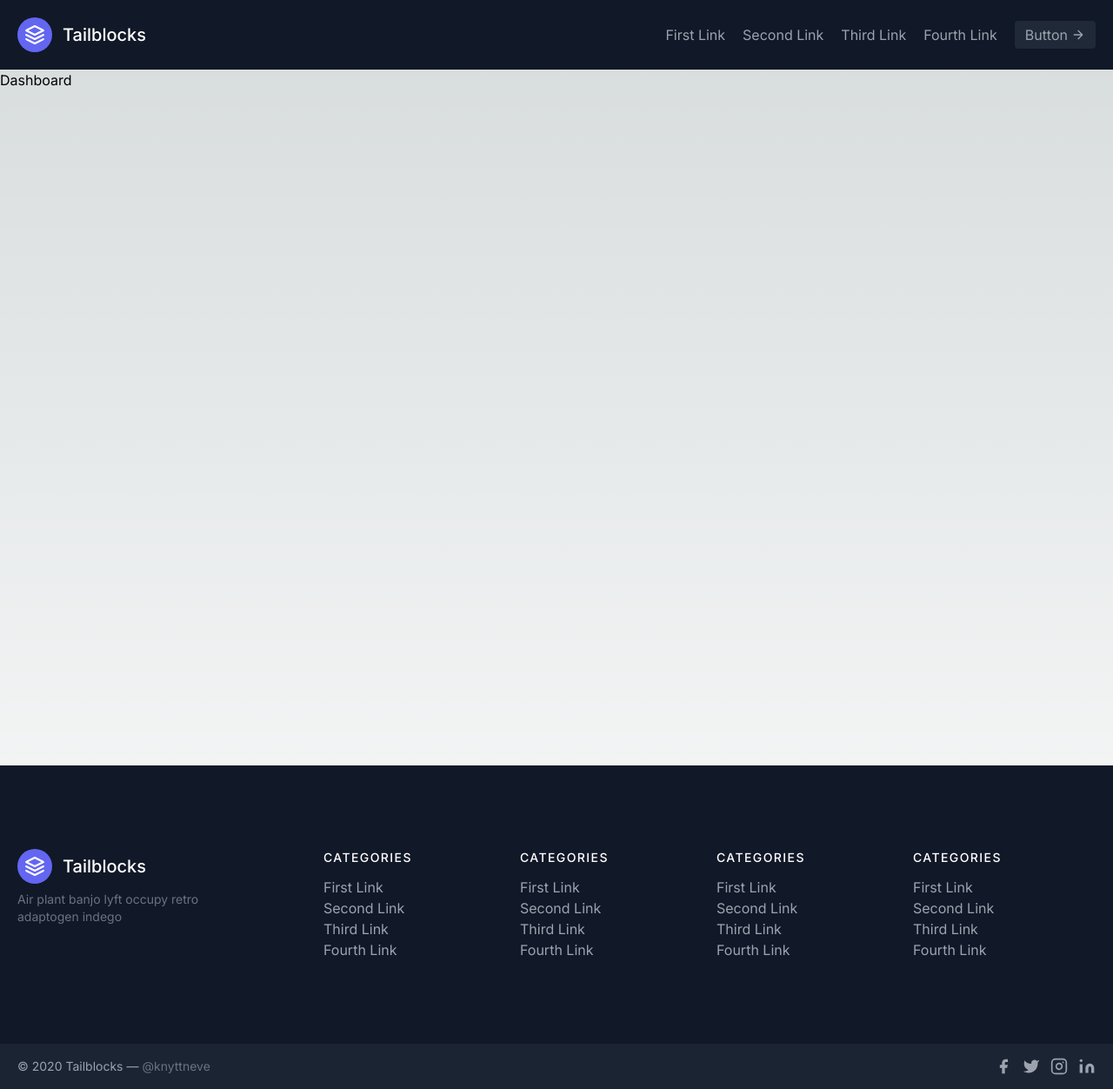
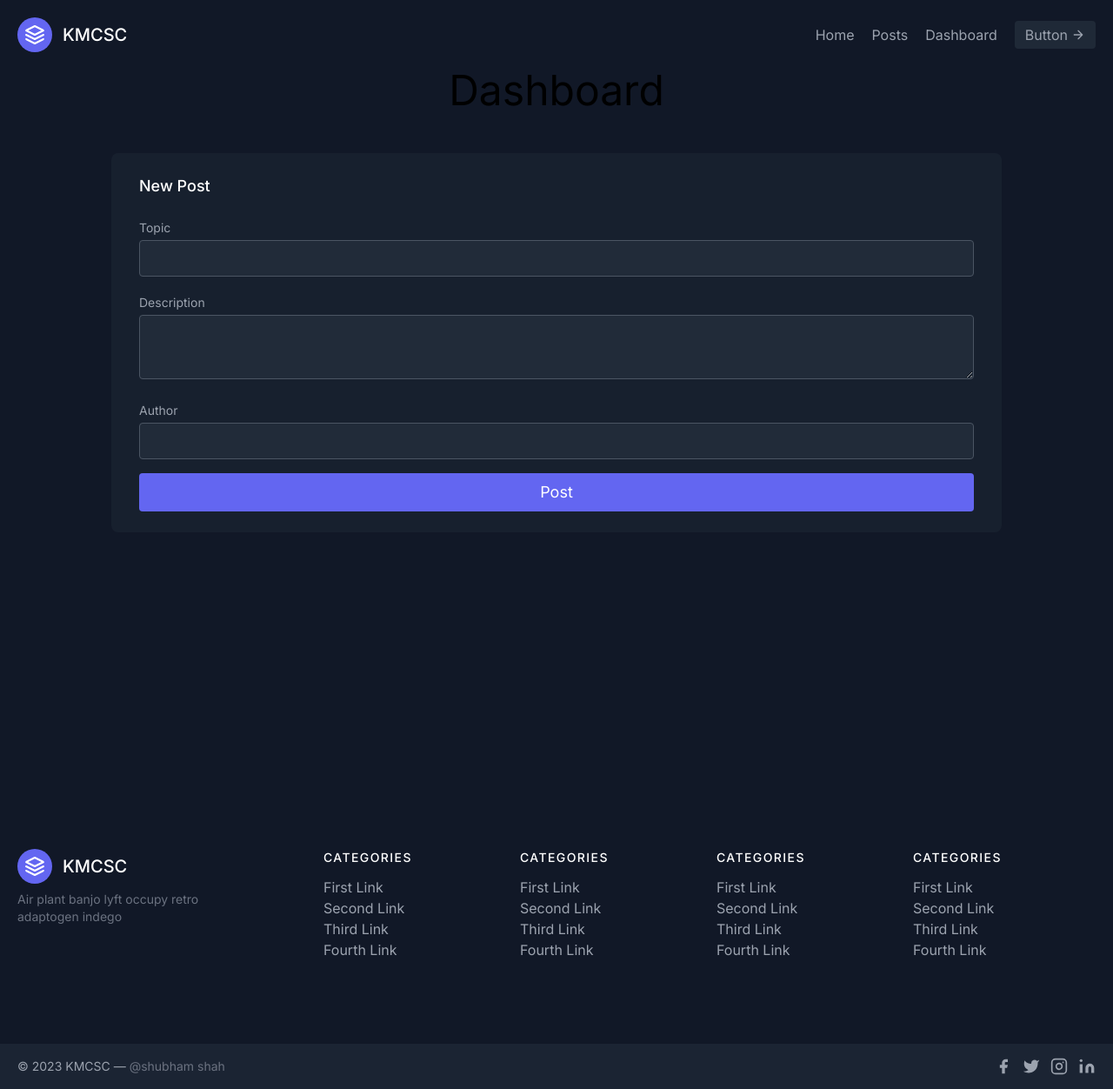
Before and after one commit to bornebyte/kmcsc, a Next.js app: page /dashboard in a window 1280 px wide. Shown: the whole page at 87% size. Built offline with nearby package versions, Linux system fonts and the light colour scheme.

Commit message:
unable to get all data from vercel kv database

```diff
--- /dev/null
+++ b/app/api/post/route.js
@@ -0,0 +1,38 @@
+const { NextResponse } = require("next/server");
+import { kv } from "@vercel/kv";
+
+export async function GET(request) {
+    // const keys = await kv.Keys();
+    // console.log(keys)
+    // const a = {};
+    // for (const key of keys) {
+    //     const value = await kv.get(key);
+    //     a[key] = value;
+    // }
+    // console.log(a)
+
+    // return data;
+    const data = await kv.get(2);
+    return NextResponse.json(data, { status: 201 })
+}
+
+export async function POST(request) {
+    const formData = await request.formData();
+    const fieldNames = formData.keys();
+
+    // Get the values of the form fields.
+    const fieldValues = [];
+    for (const fieldName of fieldNames) {
+        const fieldValue = formData.get(fieldName);
+        fieldValues.push(fieldValue);
+    }
+
+    const res = await kv.set(1, {
+        id: Date.now().toString(36),
+        title: fieldValues[0],
+        desc: fieldValues[1],
+        author: fieldValues[2],
+        date: Date().toString()
+    })
+    return NextResponse.json({ "Msg": res }, { status: 201 })
+}
--- a/app/components/Footer.js
+++ b/app/components/Footer.js
@@ -9,7 +9,7 @@ const Footer = () => {
                         <svg xmlns="http://www.w3.org/2000/svg" fill="none" stroke="currentColor" stroke-linecap="round" stroke-linejoin="round" stroke-width="2" class="w-10 h-10 text-white p-2 bg-indigo-500 rounded-full" viewBox="0 0 24 24">
                             <path d="M12 2L2 7l10 5 10-5-10-5zM2 17l10 5 10-5M2 12l10 5 10-5"></path>
                         </svg>
-                        <span class="ml-3 text-xl">Tailblocks</span>
+                        <span class="ml-3 text-xl">KMCSC</span>
                     </a>
                     <p class="mt-2 text-sm text-gray-500">Air plant banjo lyft occupy retro adaptogen indego</p>
                 </div>
@@ -86,8 +86,8 @@ const Footer = () => {
             </div>
             <div class="bg-gray-800 bg-opacity-75">
                 <div class="container mx-auto py-4 px-5 flex flex-wrap flex-col sm:flex-row">
-                    <p class="text-gray-400 text-sm text-center sm:text-left">© 2020 Tailblocks —
-                        <a href="https://twitter.com/knyttneve" rel="noopener noreferrer" class="text-gray-500 ml-1" target="_blank">@knyttneve</a>
+                    <p class="text-gray-400 text-sm text-center sm:text-left">© 2023 KMCSC —
+                        <a href="https://twitter.com/knyttneve" rel="noopener noreferrer" class="text-gray-500 ml-1" target="_blank">@shubham shah</a>
                     </p>
                     <span class="inline-flex sm:ml-auto sm:mt-0 mt-2 justify-center sm:justify-start">
                         <a class="text-gray-400">
--- a/app/components/Navbar.js
+++ b/app/components/Navbar.js
@@ -1,20 +1,19 @@
-import React from 'react'
+import Link from 'next/link'
 
 const Navbar = () => {
     return (
         <header class="text-gray-400 bg-gray-900 body-font">
             <div class="container mx-auto flex flex-wrap p-5 flex-col md:flex-row items-center">
-                <a class="flex title-font font-medium items-center text-white mb-4 md:mb-0">
+                <Link href={"/"} class="flex title-font font-medium items-center text-white mb-4 md:mb-0">
                     <svg xmlns="http://www.w3.org/2000/svg" fill="none" stroke="currentColor" stroke-linecap="round" stroke-linejoin="round" stroke-width="2" class="w-10 h-10 text-white p-2 bg-indigo-500 rounded-full" viewBox="0 0 24 24">
                         <path d="M12 2L2 7l10 5 10-5-10-5zM2 17l10 5 10-5M2 12l10 5 10-5"></path>
                     </svg>
-                    <span class="ml-3 text-xl">Tailblocks</span>
-                </a>
+                    <span class="ml-3 text-xl">KMCSC</span>
+                </Link>
                 <nav class="md:ml-auto flex flex-wrap items-center text-base justify-center">
-                    <a class="mr-5 hover:text-white">First Link</a>
-                    <a class="mr-5 hover:text-white">Second Link</a>
-                    <a class="mr-5 hover:text-white">Third Link</a>
-                    <a class="mr-5 hover:text-white">Fourth Link</a>
+                    <Link href={"/"} class="mr-5 hover:text-white">Home</Link>
+                    <Link href={"/posts"} class="mr-5 hover:text-white">Posts</Link>
+                    <Link href={"/dashboard"} class="mr-5 hover:text-white">Dashboard</Link>
                 </nav>
                 <button class="inline-flex items-center bg-gray-800 border-0 py-1 px-3 focus:outline-none hover:bg-gray-700 rounded text-base mt-4 md:mt-0">Button
                     <svg fill="none" stroke="currentColor" stroke-linecap="round" stroke-linejoin="round" stroke-width="2" class="w-4 h-4 ml-1" viewBox="0 0 24 24">
--- a/app/dashboard/Post.js
+++ b/app/dashboard/Post.js
@@ -0,0 +1,45 @@
+'use client'
+
+export default async function CreatePost() {
+    // const [postdata, setPostdata] = useState({
+    //     id: "",
+    //     title: "",
+    //     content: "",
+    //     author: "",
+    // })
+    const handleSubmit = async (e) => {
+        e.preventDefault();
+        try {
+            // const formData = new FormData(e.target);
+            const formData = new FormData(e.currentTarget)
+            const response = await fetch('/api/post', {
+                method: 'POST',
+                body: formData,
+            })
+            const data = await response.json()
+            console.log("response ", data)
+        } catch (error) {
+            console.error("Dashboard/Post ", error)
+        }
+    }
+    return (
+        <form class="text-gray-400 bg-gray-900 body-font my-12" onSubmit={handleSubmit}>
+            <div class="py-6 bg-gray-800 bg-opacity-50 rounded-lg p-8 flex flex-col md:ml-auto w-full mt-10 md:mt-0">
+                <h2 class="text-white text-lg font-medium title-font mb-5">New Post</h2>
+                <div class="relative mb-4">
+                    <label for="post-topic" class="leading-7 text-sm text-gray-400">Topic</label>
+                    <input type="text" id="post-topic" name="post-topic" class="w-full bg-gray-600 bg-opacity-20 focus:bg-transparent focus:ring-2 focus:ring-indigo-900 rounded border border-gray-600 focus:border-indigo-500 text-base outline-none text-gray-100 py-1 px-3 leading-8 transition-colors duration-200 ease-in-out" />
+                </div>
+                <div class="relative mb-4">
+                    <label for="post-description" class="leading-7 text-sm text-gray-400">Description</label>
+                    <textarea id="post-description" name="post-description" class="w-full bg-gray-600 bg-opacity-20 focus:bg-transparent focus:ring-2 focus:ring-indigo-900 rounded border border-gray-600 focus:border-indigo-500 text-base outline-none text-gray-100 py-1 px-3 leading-8 transition-colors duration-200 ease-in-out" />
+                </div>
+                <div class="relative mb-4">
+                    <label for="post-author" class="leading-7 text-sm text-gray-400">Author</label>
+                    <input type="text" id="post-author" name="post-author" class="w-full bg-gray-600 bg-opacity-20 focus:bg-transparent focus:ring-2 focus:ring-indigo-900 rounded border border-gray-600 focus:border-indigo-500 text-base outline-none text-gray-100 py-1 px-3 leading-8 transition-colors duration-200 ease-in-out" />
+                </div>
+                <button type="submit" class="text-white bg-indigo-500 border-0 py-2 px-8 focus:outline-none hover:bg-indigo-600 rounded text-lg">Post</button>
+            </div>
+        </form>
+    );
+}
--- a/app/dashboard/page.js
+++ b/app/dashboard/page.js
@@ -1,9 +1,15 @@
 import React from 'react'
+import CreatePost from './Post'
 
 const Dashboard = () => {
-  return (
-    <div>Dashboard</div>
-  )
+    return (
+        <div className="bg-gray-900">
+            <div className='container max-w-[80vw] mx-auto min-h-screen bg-gray-900'>
+                <h1 className='text-center text-5xl'>Dashboard</h1>
+                <CreatePost />
+            </div>
+        </div>
+    )
 }
 
 export default Dashboard
```
Also changed, not shown: app/layout.js (+14 -0 lines), package.json (+7 -5 lines), 2 other files (tests, documents, lock files or other folders).
